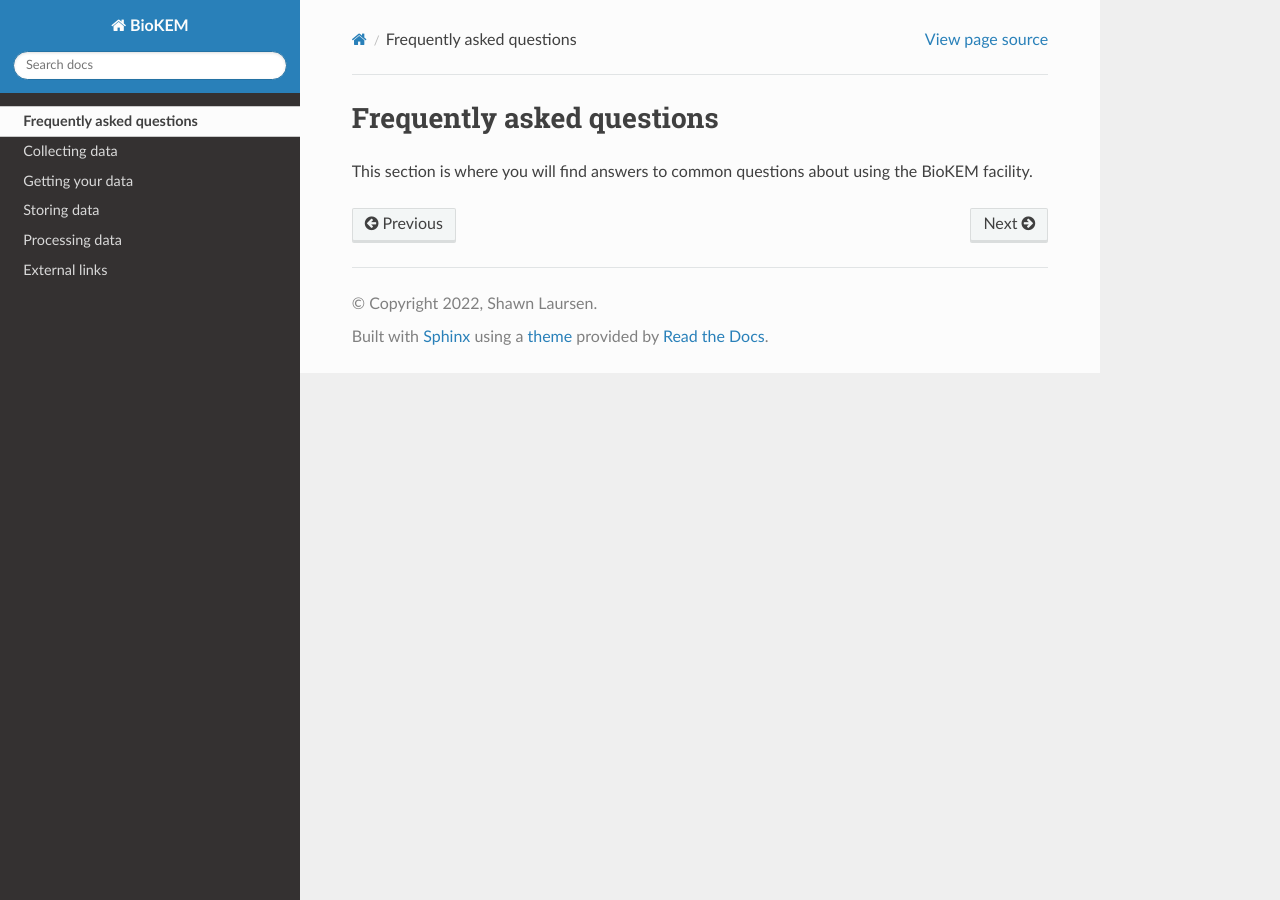
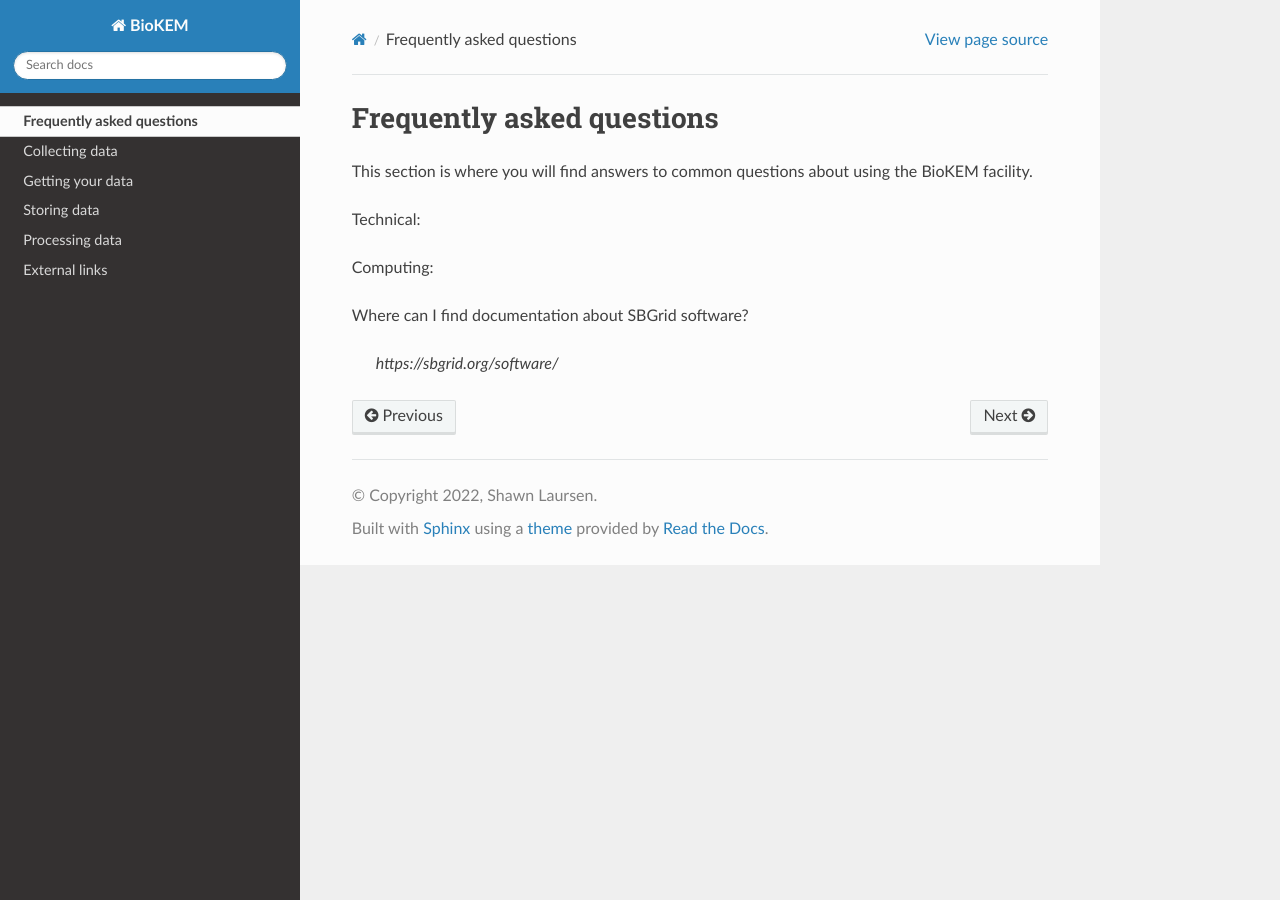
Before and after one commit to CU-BioKEM/user-guide, a Sphinx documentation site: the page built from docs/source/faqs.rst, in a window 1280 px wide. Built offline with Sphinx 7.4.7 and the Read the Docs theme 2.0.0, drawn with Linux system fonts in a browser that asks for light colours.

```diff
--- a/docs/source/faqs.rst
+++ b/docs/source/faqs.rst
@@ -3,3 +3,11 @@ Frequently asked questions
 
 This section is where you will find answers to common questions about using the
 BioKEM facility.
+
+Technical:
+
+Computing:
+
+Where can I find documentation about SBGrid software?
+
+    *https://sbgrid.org/software/*
--- a/docs/source/processing/environments/biokem_environment.rst
+++ b/docs/source/processing/environments/biokem_environment.rst
@@ -10,8 +10,8 @@ Aliases
 
 Executables
 -----------
-- ``biokem-interactive``: starts an interactive session with X forwarding on a BioKEM node, use this launch jobs. This command only allocates a single CPU with no GPUs.
-- ``blanca-interactive``: starts an interactive session that is preemptable on a general blanca node. This command takes 2 arguments:
+- ``biokem/blanca/alpine-interactive``: starts an interactive session with X forwarding, use this launch jobs. This command only allocates a single CPU with no GPUs.
+- ``biokem/blanca/alpine-custom``: starts an interactive session that takes 2 additional arguments:
 
     - # of CPUs as the first argument
     - # of GPUs as the second argument
--- a/docs/source/processing/environments/non_sbgrid_environment.rst
+++ b/docs/source/processing/environments/non_sbgrid_environment.rst
@@ -11,8 +11,8 @@ Modules
 
 Executables
 -----------
-- ``biokem-interactive``: starts an interactive session with X forwarding on a BioKEM node, use this launch jobs. This command only allocates a single CPU with no GPUs.
-- ``blanca-interactive``: starts an interactive session that is preemptable on a general blanca node. This command takes 2 arguments:
+- ``biokem/blanca/alpine-interactive``: starts an interactive session with X forwarding, use this launch jobs. This command only allocates a single CPU with no GPUs.
+- ``biokem/blanca/alpine-custom``: starts an interactive session that takes 2 additional arguments:
 
     - # of CPUs as the first argument
     - # of GPUs as the second argument
```
